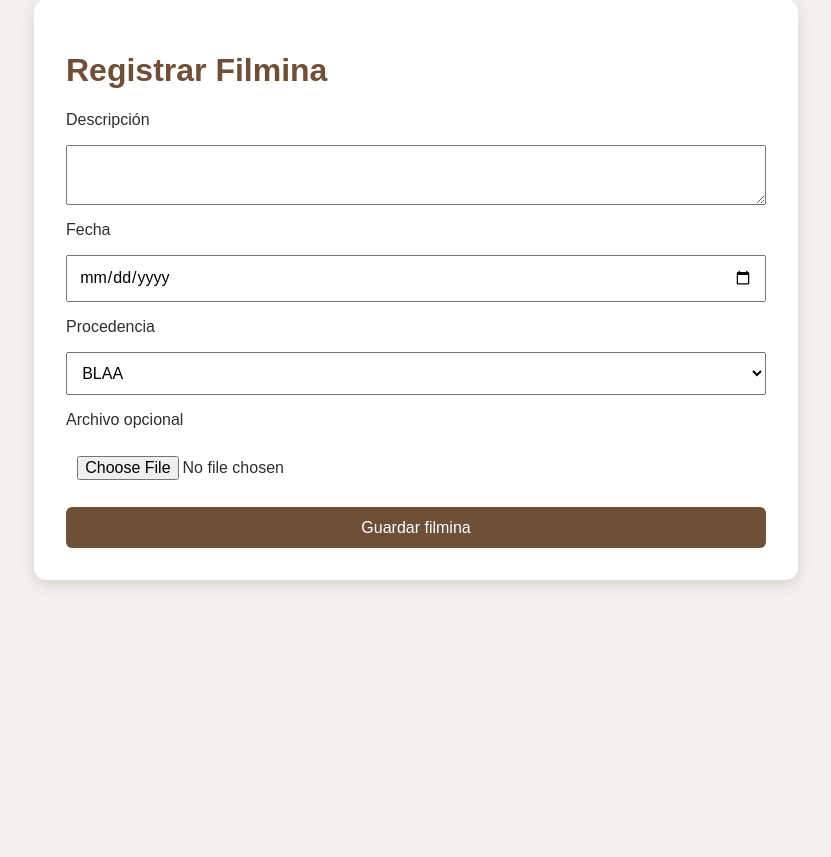
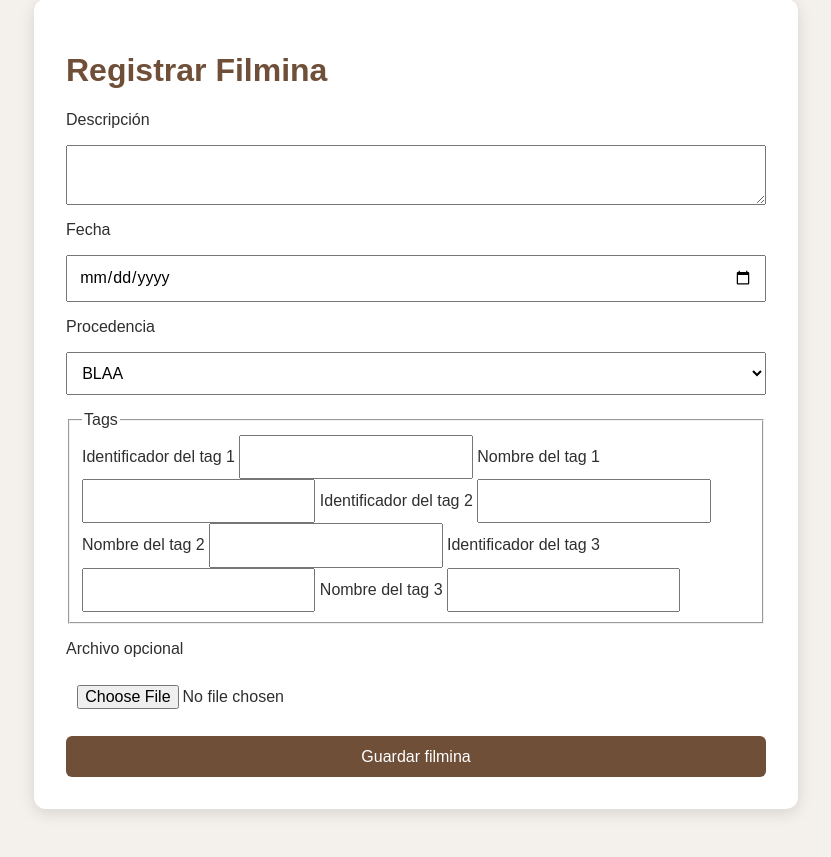
Before and after one commit to ibeltran1999/OlgadeChicaApp, a Flask app: page /filminas/nueva in a window 1280 px wide. Shown: the part 49-906 px from the top of the page, without its empty margins (224-1055 px from the left). Before the commit the page ends 635 px from the top, so only its background shows below. Run offline with Flask 3, Linux system fonts and the light colour scheme.

Commit message:
test: actualizacion de controlador de filminas para relacionar tags a filmina (VERDE)

```diff
--- a/app/presentation/controladores/controlador_filminas.py
+++ b/app/presentation/controladores/controlador_filminas.py
@@ -27,6 +27,17 @@ def crear_controlador_filminas(gestor) -> Blueprint:
             if datos is None:
                 return jsonify({"error": "Datos inválidos"}), 400
 
+            if request.form:
+                identificadores = request.form.getlist("tag_identificador")
+                nombres = request.form.getlist("tag_nombre")
+                tags = [
+                    {"identificador": identificador, "nombre": nombre}
+                    for identificador, nombre in zip(identificadores, nombres)
+                    if identificador and nombre
+                ]
+            else:
+                tags = datos.get("tags", [])
+
             archivo_subido = request.files.get("archivo")
             archivo = None
 
@@ -44,6 +55,7 @@ def crear_controlador_filminas(gestor) -> Blueprint:
                 fecha=date.fromisoformat(datos["fecha"]),
                 procedencia=datos["procedencia"],
                 archivo=archivo,
+                tags=tags,
             )
 
         except (KeyError, TypeError, ValueError) as error:
--- a/app/presentation/templates/filminas/formulario.html
+++ b/app/presentation/templates/filminas/formulario.html
@@ -41,6 +41,29 @@
                 </option>
             </select>
 
+            <fieldset>
+                <legend>Tags</legend>
+                {% for numero in range(1, 4) %}
+                    <label for="tag_identificador_{{ numero }}">
+                        Identificador del tag {{ numero }}
+                    </label>
+                    <input
+                        id="tag_identificador_{{ numero }}"
+                        name="tag_identificador"
+                        type="text"
+                    >
+
+                    <label for="tag_nombre_{{ numero }}">
+                        Nombre del tag {{ numero }}
+                    </label>
+                    <input
+                        id="tag_nombre_{{ numero }}"
+                        name="tag_nombre"
+                        type="text"
+                    >
+                {% endfor %}
+            </fieldset>
+
             <label for="archivo">Archivo opcional</label>
             <input
                 id="archivo"
```
Also changed, not shown: app/application/registrar_filmina.py (+10 -1 lines).
